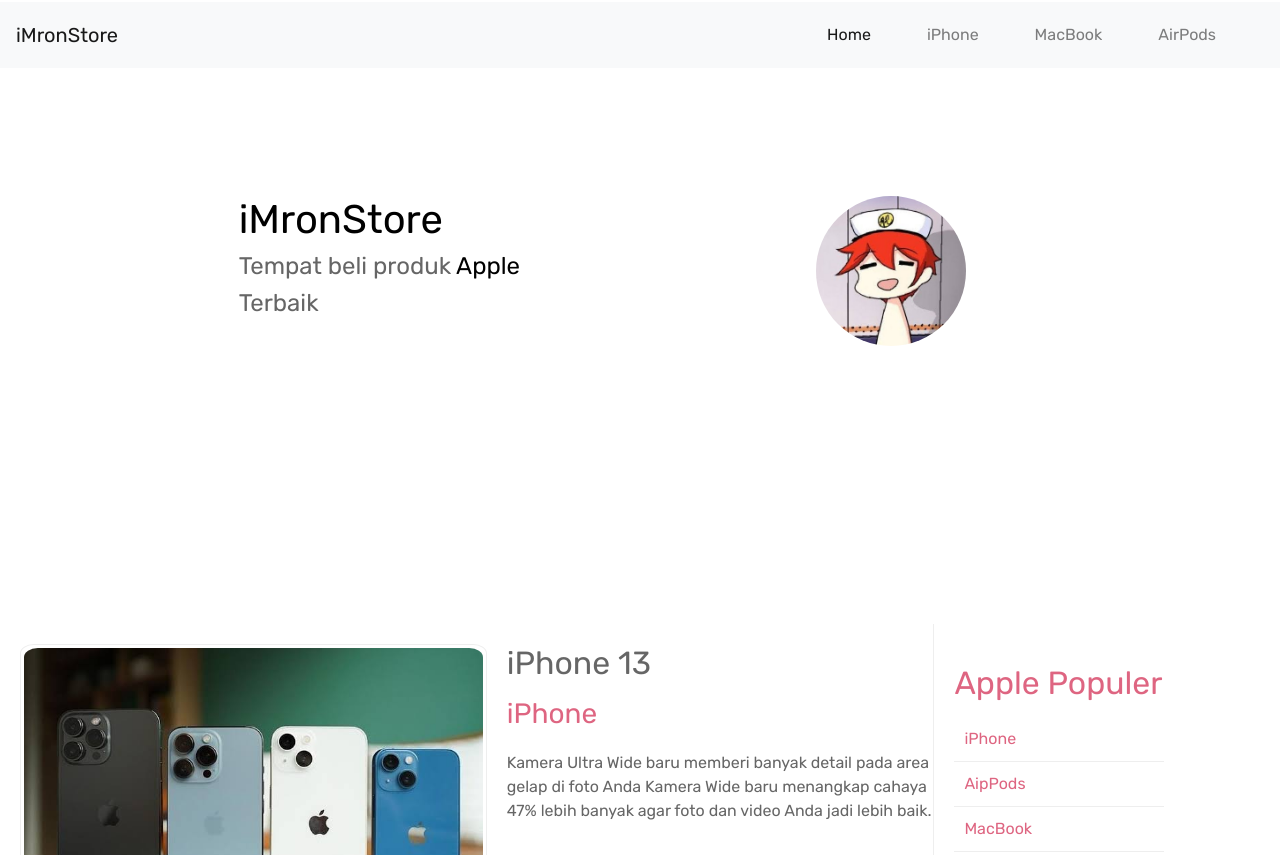
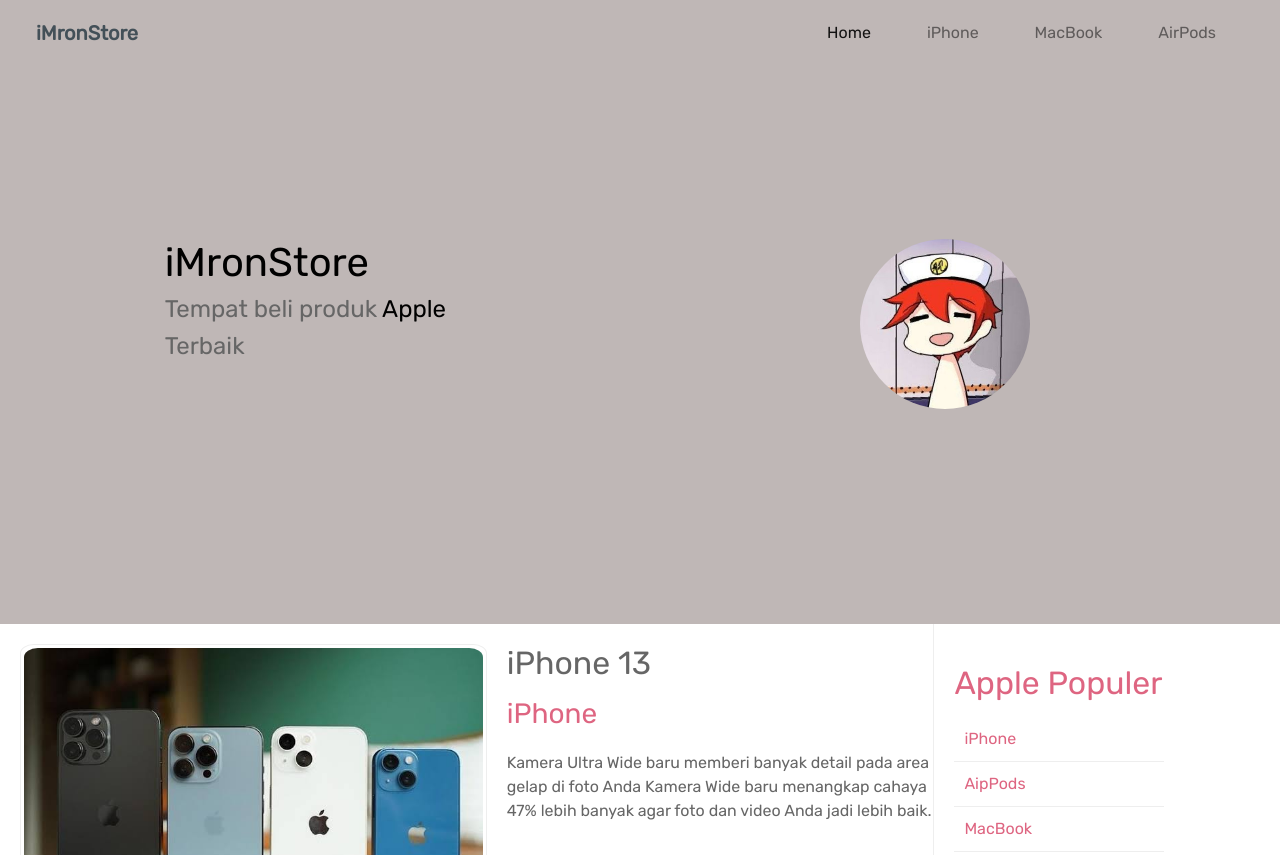
Before and after one commit to Imronarrosid/iMronStore, a plain HTML site: page index.html in a window 1280 px wide. Shown: the top 855 px of the page. Drawn offline with nearby package versions, Linux system fonts and the light colour scheme.

Commit message:
Add files via upload

```diff
--- a/index.html
+++ b/index.html
@@ -17,8 +17,8 @@
 		<![endif]-->
 	</head>
 	<body>
-		<div class="wrapper">
-	<nav class="navbar navbar-expand-lg navbar-light bg-light">
+
+	<nav class="navbar fixed-top navbar-expand-lg navbar-light bg-light">
   <a class="navbar-brand" href="#">iMronStore</a>
   <button class="navbar-toggler" type="button" data-toggle="collapse" data-target="#navbarNav" aria-controls="navbarNav" aria-expanded="false" aria-label="Toggle navigation">
     <span class="navbar-toggler-icon"></span>
@@ -35,12 +35,12 @@
         <a class="nav-link" href="#macbook">MacBook</a>
       </li>
       <li class="nav-item">
-        <a class="nav-link" href="#" >AirPods</a>
+        <a class="nav-link" href="#airpods" >AirPods</a>
       </li>
     </ul>
   </div>
 </nav>
-
+		<div class="wrapper">
 
 <div class="hero">
   <div class="herocaps">
@@ -81,7 +81,10 @@
 						<h2 class="description">iPhone 12</h2>
 						<h3 class="description">iPhone</h3>
 					</hgroup>
-					<p class="description">Soto ayam adalah makanan khas Indonesia yang berupa sejenis sup ayam dengan kuah yang berwarna kekuningan.</p>
+					<p class="description">Chip A14 Bionic<br>
+CPU 6-core dengan 2 core performa dan 4 core efisiensi<br>
+GPU 4-core<br>
+Neural Engine 16-core.</p>
 				</div>
 							<div class="produk">
 
@@ -94,7 +97,10 @@
 						<h2 class="description">iPhone 11</h2>
 						<h3 class="description">iPhone</h3>
 					</hgroup>
-					<p class="description">Soto ayam adalah makanan khas Indonesia yang berupa sejenis sup ayam dengan kuah yang berwarna kekuningan.</p>
+					<p class="description">Chip A13 Bionic<br>
+CPU 6-core dengan 2 core performa dan 4 core efisiensi<br>
+GPU 4-core<br>
+Neural Engine 8‑core.</p>
 				</div>
 
 				<div class="produk">
@@ -154,7 +160,7 @@
 					<p class="description">Soto ayam adalah makanan khas Indonesia yang berupa sejenis sup ayam dengan kuah yang berwarna kekuningan.</p>
 				</div>
 			</div>
-
+			<div id="airpods">
 									<div class="produk">
 
 					 <div class="image-produk">
@@ -168,6 +174,8 @@
 					</hgroup>
 					<p class="description">Soto ayam adalah makanan khas Indonesia yang berupa sejenis sup ayam dengan kuah yang berwarna kekuningan.</p>
 				</div>
+			</div>
+
 			</section>
 
 
@@ -175,8 +183,8 @@
 				<section class="popular-recipes">
 					<h2>Apple Populer</h2>
 					<a href="#iphone">iPhone</a>
-					<a href="">AipPods</a>
-					<a href="">MacBook</a>
+					<a href="#airpods">AipPods</a>
+					<a href="#macbook">MacBook</a>
 				</section>
 				<section class="contact-details">
 					<h2>Kontak</h2>
--- a/style.css
+++ b/style.css
@@ -5,24 +5,38 @@
 				display: block;}
 			body {
 			  margin: 0;
-
+        background-color: #dcf763;
 			  font-family: 'Rubik', sans-serif;
 				color: #666666;
-				height: 130%;
-				margin: 0px;}
+				height: 100vh;
+				}
 			.wrapper {
 
-			 margin-top: 0px;
+			 margin: 0;
 
 
 				border: 0px solid #000000;
 				background-color: #ffffff;}
+				.navbar-brand {
+				  padding:6px 20px 6px ;
+				  color: white;
+				  font-weight: 600;
+				  border: none;
+				  background-color: transparent;
+				  border-radius: 16%/50%;
+				}
+				.navbar-light .navbar-brand{
+				  color: #435058;
+				}
       nav {
-        margin-top:-22px;
+        top: 0;
+
         display: flex;
-        position: absolute;
+        position:fixed;
       }
-
+			.navbar-light{
+			  background-color:  #bfb7b6!important;
+			}
 			footer {
 			  text-align: center;
 			 width: 100%;
@@ -31,6 +45,7 @@
 				clear: both;
 				color: #ffffff;
 				background-color: #aeaca8;
+
 				}
 			nav ul {
 				margin: 0px;
@@ -44,9 +59,9 @@
 				color: #000000;}
 
 			.hero{
-
+			  background-color: #bfb7b6;
 			  text-align: center;
-			  height: 90vh;
+			  height: 100vh;
 			  display: flex;
 			  flex-flow: column;
 			  justify-content: center;
@@ -171,6 +186,9 @@
 				padding: 7px 0px 0px 20px;}
 
 				@media only screen and (min-width: 600px) {
+				  nav {
+				    position: fixed;
+				  }
   section.courses {
 				float: left;
 				width: 73%;
@@ -207,9 +225,11 @@
 
 				  display: flex;
 				  flex-direction: row;
+				  align-items: center;
 				  justify-content: space-around;
-				  margin:10%;
-				  max-height: 300px;
+				  margin:0;
+				  height: 100vh;
+				  max-height: 600px;
 				}
 				.herocaps{
 				  text-align: left;
```
